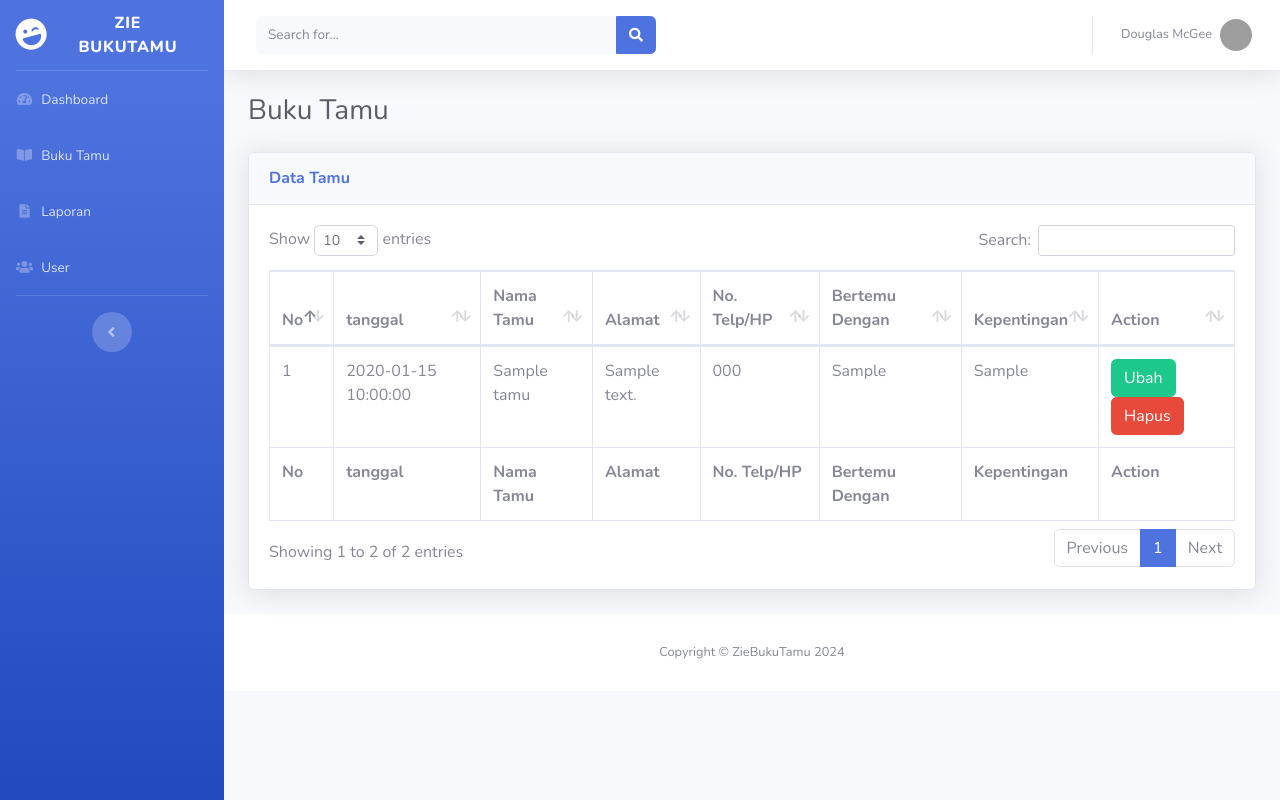
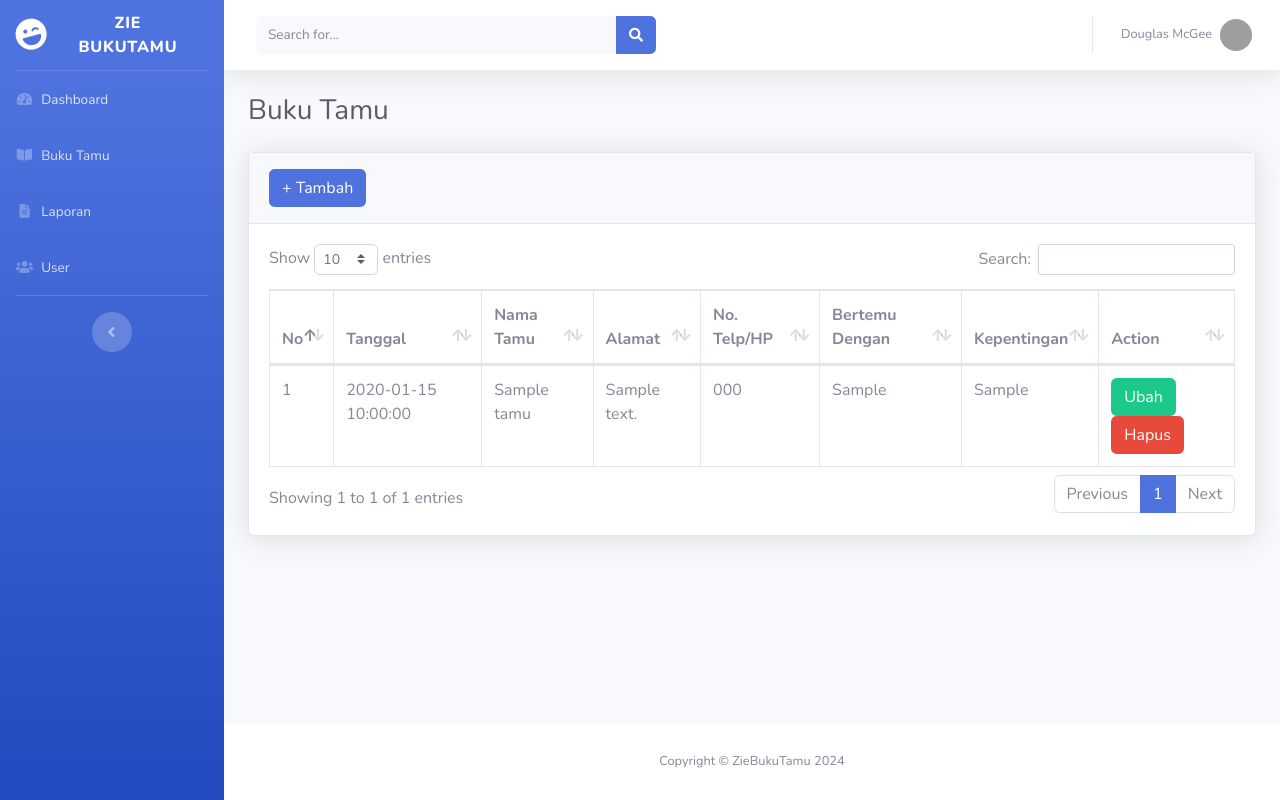
Before and after one commit to mhmdfarizza/buku-tamu, a PHP site: page /buku-tamu.php in a window 1280 px wide. Run offline with PHP 8.4, Linux system fonts and the light colour scheme; tables that the repository leaves empty or names only in its code hold one stand-in row (values such as "Sample post"); grey boxes are pictures that could not be loaded.

Commit message:
menambahkan modal dan fitur tambah data tamu

```diff
--- a/buku-tamu.php
+++ b/buku-tamu.php
@@ -1,7 +1,3 @@
-<?php
-include_once('templates/header.php');
-?>
-
 <?php
 require_once('function.php');
 include_once('templates/header.php');
@@ -11,18 +7,128 @@ include_once('templates/header.php');
 
     <!-- Page Heading -->
     <h1 class="h3 mb-4 text-gray-800">Buku Tamu</h1>
+<?php
+function tambah_tamu($data)
+{
+    global $koneksi; // Mengambil variabel $koneksi dari luar fungsi
+
+    // Mengambil data dari form dan mencegah XSS dengan htmlspecialchars
+    $kode        = htmlspecialchars($data["id_tamu"]);
+    $tanggal     = date("Y-m-d");
+    $nama_tamu   = htmlspecialchars($data["nama_tamu"]);
+    $alamat      = htmlspecialchars($data["alamat"]);
+    $no_hp       = htmlspecialchars($data["no_hp"]);
+    $bertemu     = htmlspecialchars($data["bertemu"]);
+    $kepentingan = htmlspecialchars($data["kepentingan"]);
+
+    // Query untuk menyimpan ke tabel buku_tamu
+    $query = "INSERT INTO buku_tamu VALUES ('$kode','$tanggal','$nama_tamu','$alamat','$no_hp', '$bertemu','$kepentingan')";
+
+    mysqli_query($koneksi, $query);
+
+    // Mengembalikan angka > 0 jika ada baris yang berhasil ditambahkan ke database
+    return mysqli_affected_rows($koneksi);
+}
+?>
+    <?php
+    // Logika simpan diletakkan di atas agar Alert muncul langsung di halaman utama
+    if (isset($_POST['simpan'])) {
+        if (tambah_tamu($_POST) > 0) {
+            echo '<div class="alert alert-success" role="alert">Data berhasil disimpan!</div>';
+        } else {
+            echo '<div class="alert alert-danger" role="alert">Data gagal disimpan!</div>';
+        }
+    }
+
+    // Logika pembuatan ID Otomatis
+    $query_max = mysqli_query($koneksi, "SELECT max(id_tamu) as kodeTerbesar FROM buku_tamu");
+    $data_max  = mysqli_fetch_array($query_max);
+    $kodeTamu  = $data_max['kodeTerbesar'];
+
+    $urutan = (int) substr($kodeTamu, 2, 3);
+    $urutan++;
+
+    $huruf = "zt";
+    $kodeTamuBaru = $huruf . sprintf("%03s", $urutan);
+    ?>
+
     <!-- DataTales Example -->
     <div class="card shadow mb-4">
         <div class="card-header py-3">
-                            <h6 class="m-0 font-weight-bold text-primary">Data Tamu</h6>
+            <!-- Button trigger modal -->
+            <button type="button" class="btn btn-primary" data-toggle="modal" data-target="#exampleModal">
+                + Tambah
+            </button>
         </div>
+
+        <!-- Modal (Struktur dirapikan) -->
+        <div class="modal fade" id="exampleModal" tabindex="-1" aria-labelledby="exampleModalLabel" aria-hidden="true">
+            <div class="modal-dialog">
+                <div class="modal-content">
+                    <div class="modal-header">
+                        <h5 class="modal-title" id="exampleModalLabel">Tambah Tamu</h5>
+                        <button type="button" class="close" data-dismiss="modal" aria-label="Close">
+                            <span aria-hidden="true">&times;</span>
+                        </button>
+                    </div>
+                    <!-- Form dipindah agar membungkus body dan footer modal -->
+                    <form method="post" action="">
+                        <div class="modal-body">
+                            <input type="hidden" name="id_tamu" id="id_tamu" value="<?= $kodeTamuBaru ?>">
+
+                            <div class="form-group row">
+                                <label for="nama_tamu" class="col-sm-4 col-form-label">Nama Tamu</label>
+                                <div class="col-sm-8">
+                                    <input type="text" class="form-control" id="nama_tamu" name="nama_tamu" required>
+                                </div>
+                            </div>
+
+                            <div class="form-group row">
+                                <label for="alamat" class="col-sm-4 col-form-label">Alamat</label>
+                                <div class="col-sm-8">
+                                    <textarea class="form-control" id="alamat" name="alamat" required></textarea>
+                                </div>
+                            </div>
+
+                            <div class="form-group row">
+                                <label for="no_hp" class="col-sm-4 col-form-label">No. Telepon</label>
+                                <div class="col-sm-8">
+                                    <input type="text" class="form-control" id="no_hp" name="no_hp" required>
+                                </div>
+                            </div>
+
+                            <div class="form-group row">
+                                <label for="bertemu" class="col-sm-4 col-form-label">Bertemu dengan</label>
+                                <div class="col-sm-8">
+                                    <input type="text" class="form-control" id="bertemu" name="bertemu" required>
+                                </div>
+                            </div>
+
+                            <div class="form-group row">
+                                <label for="kepentingan" class="col-sm-4 col-form-label">Kepentingan</label>
+                                <div class="col-sm-8">
+                                    <input type="text" class="form-control" id="kepentingan" name="kepentingan" required>
+                                </div>
+                            </div>
+                        </div>
+
+                        <div class="modal-footer">
+                            <button type="button" class="btn btn-secondary" data-dismiss="modal">Keluar</button>
+                            <button type="submit" name="simpan" class="btn btn-primary">Simpan</button>
+                        </div>
+                    </form>
+                </div>
+            </div>
+        </div>
+
+        <!-- Tabel Data -->
         <div class="card-body">
             <div class="table-responsive">
                 <table class="table table-bordered" id="dataTable" width="100%" cellspacing="0">
                     <thead>
                         <tr>
                             <th>No</th>
-                                            <th>tanggal</th>
+                            <th>Tanggal</th>
                             <th>Nama Tamu</th>
                             <th>Alamat</th>
                             <th>No. Telp/HP</th>
@@ -32,24 +138,15 @@ include_once('templates/header.php');
                         </tr>
                     </thead>
                     <tbody>
-                                        <tr>
-                                            <th>No</th>
-                                            <th>tanggal</th>
-                                            <th>Nama Tamu</th>
-                                            <th>Alamat</th>
-                                            <th>No. Telp/HP</th>
-                                            <th>Bertemu Dengan</th>
-                                            <th>Kepentingan</th>
-                                            <th>Action</th>
-                                        </tr>
+                        <?php
+                        $no = 1;
+                        // PERBAIKAN: Menggunakan fungsi bawaan mysqli dan fetch array (while loop)
+                        $buku_tamu = mysqli_query($koneksi, "SELECT * FROM buku_tamu");
 
-                                        <?php
-                                        // penomoran auto-incerment
-                                        $no = 1;
-                                        // Query untuk memanggil semua data dari tabel buku_tamu
-                                        $buku_tamu = Query ("SELECT * FROM buku_tamu");
-
-                                        foreach($buku_tamu as $tamu) : ?>
+                        // Cek apakah query berhasil mengembalikan data
+                        if ($buku_tamu) {
+                            while($tamu = mysqli_fetch_array($buku_tamu)) :
+                        ?>
                         <tr>
                             <td><?= $no++; ?></td>
                             <td><?= $tamu['tanggal'] ?></td>
@@ -58,16 +155,21 @@ include_once('templates/header.php');
                             <td><?= $tamu['no_hp'] ?></td>
                             <td><?= $tamu['bertemu'] ?></td>
                             <td><?= $tamu['kepentingan'] ?></td>
-                                            <td><button class="btn btn-success" type="button">Ubah</button> <button class="btn btn-danger" type="button">Hapus</button></td>
+                            <td>
+                                <button class="btn btn-success" type="button">Ubah</button>
+                                <button class="btn btn-danger" type="button">Hapus</button>
+                            </td>
                         </tr>
-                                        <?php endforeach; ?>
+                        <?php
+                            endwhile;
+                        }
+                        ?>
                     </tbody>
                 </table>
             </div>
         </div>
-
+    </div>
 </div>
 <!-- /.container-fluid -->
-<?php
-include_once('templates/footer.php');
-?>
+
+<?php include_once('templates/footer.php'); ?>
--- a/function.php
+++ b/function.php
@@ -11,4 +11,25 @@ function query($query) {
         $rows[] = $row;
     }
     return $rows;
+
+// function tambah data
+function tambah_tamu($data)
+{
+    global $koneksi;
+
+    $kode        = htmlspecialchars($data["id_tamu"]);
+    $tanggal     = date("Y-m-d");
+    $nama_tamu   = htmlspecialchars($data["nama_tamu"]);
+    $alamat      = htmlspecialchars($data["alamat"]);
+    $no_hp       = htmlspecialchars($data["no_hp"]);
+    $bertemu     = htmlspecialchars($data["bertemu"]);
+    $kepentingan = htmlspecialchars($data["kepentingan"]);
+
+    $query = "INSERT INTO buku_tamu VALUES ('$kode','$tanggal','$nama_tamu','$alamat','$no_hp', '$bertemu','$kepentingan')";
+
+    mysqli_query($koneksi, $query);
+
+    return mysqli_affected_rows($koneksi);
 }
+
+}
--- a/templates/footer.php
+++ b/templates/footer.php
@@ -58,6 +58,16 @@
 
     <!-- Page level custom scripts -->
     <script src="assets/js/demo/datatables-demo.js"></script>
+
+    <script>
+    $(document).ready(function() {
+        window.setTimeout(function() {
+            $(".alert").fadeTo(500, 0).slideUp(500, function() {
+                $(this).remove();
+            });
+        }, 4000);
+    });
+</script>
 </body>
 
 </html>
```
Lines whose indentation alone changed are shown as unchanged.
